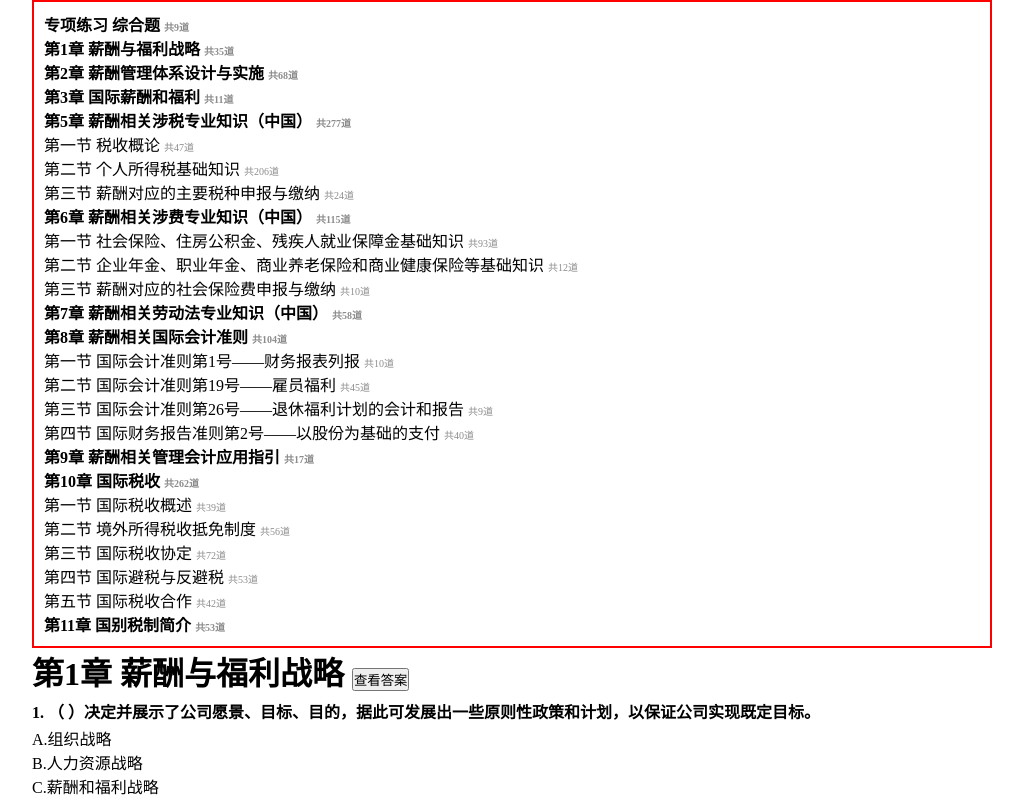
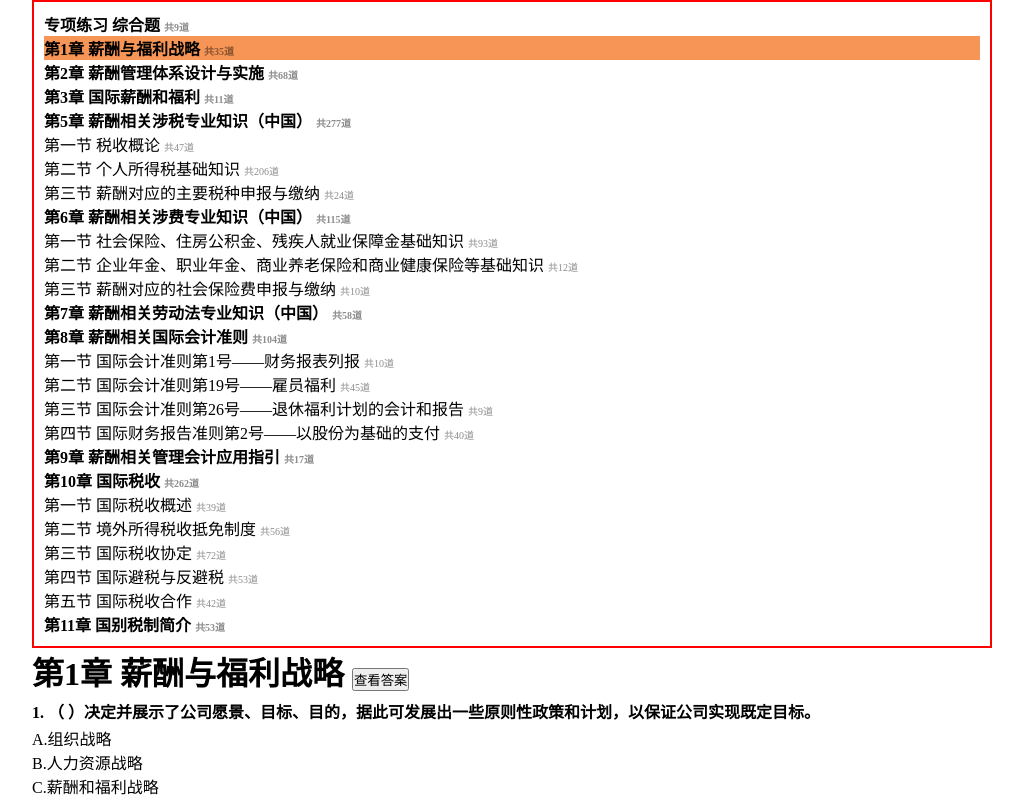
Before and after one commit to itinglight/Advanced_Salary_and_Tax_Question_Bank_Translation, a Vue app: page / in a window 1280 px wide. Shown: the top 800 px of the page, without its empty margins (128-1151 px from the left). Built offline with nearby package versions, Linux system fonts and the light colour scheme.

Commit message:
add: add click background active

```diff
--- a/src/App.vue
+++ b/src/App.vue
@@ -7,6 +7,7 @@ let questionDataProcess = questionData.result.categoryList.reverse();
 let questionList = JsonData.result.moduleList.questionList
 let JsonDataStr = ref(JSON.stringify(JsonData))
 
+let activeIndex = ref(1)
 // 使用 import.meta.glob 动态加载 assets 目录下的所有 JSON 文件
 const jsonModules = import.meta.glob('./assets/*.json');
 
@@ -36,17 +37,18 @@ onMounted(async () => {
   }
 })
 const change = (id)=>{
-  console.log("change",id)
+  console.log("change",id,activeIndex.value)
   console.log("",jsonDataArry.value[id])
+  activeIndex.value = id
   JsonDataStr.value = JSON.stringify(jsonDataArry.value[id])
 }
 </script>
 
 <template>
-  <div v-once  class="header hidden-element box"  v-show="true">
+  <div  class="header hidden-element box"  v-show="true">
     <div v-for="item in questionDataProcess">
-      <div class="title" @click="change(item.id)">{{ item.categoryName }} <span class="count"> 共{{ item.totalQuestionCount }}道</span></div>
-      <div v-if="item.totalQuestionCount>=100" class="hover t2" v-for="its in item.children.reverse()" @click="change(its.id)" >
+      <div class="title" :class="{ active: activeIndex == item.id }" @click="change(item.id)">{{ item.categoryName }} <span class="count"> 共{{ item.totalQuestionCount }}道</span></div>
+      <div v-if="item.totalQuestionCount>=100" class="t2" :class="{ active: activeIndex == its.id }" v-for="its in item.children.reverse()" @click="change(its.id)" >
         {{ its.categoryName }} <span class="count"> 共{{ its.totalQuestionCount }}道</span>
       </div>
     </div>
@@ -70,18 +72,14 @@ const change = (id)=>{
 .title{
   font-weight: 900;
 }
-.title:hover{
+.active{
   background-color: #f69555;
 }
 
-.t2:hover{
 
-}
 .box{
   border:2px solid red;
   padding: 10px;
 }
-.hover:hover{
-  background-color: yellow;
-}
+
 </style>
```
